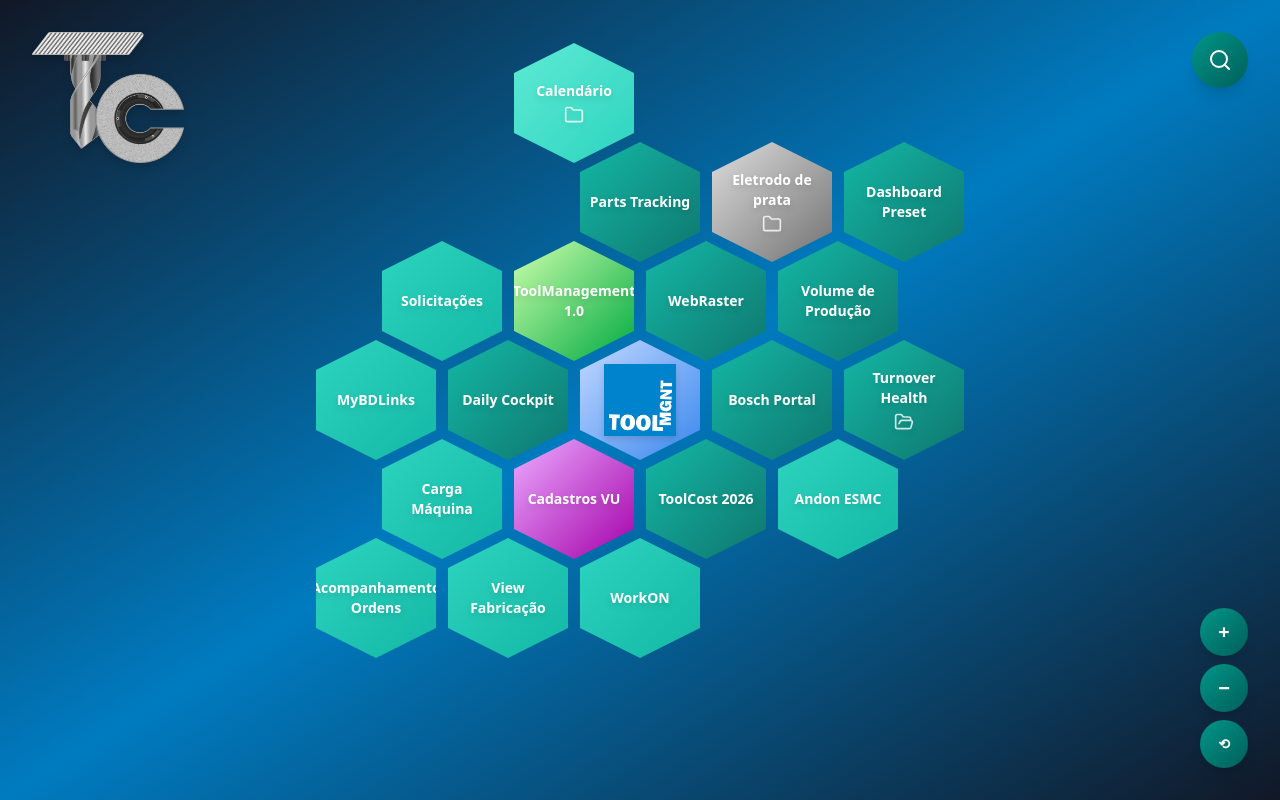
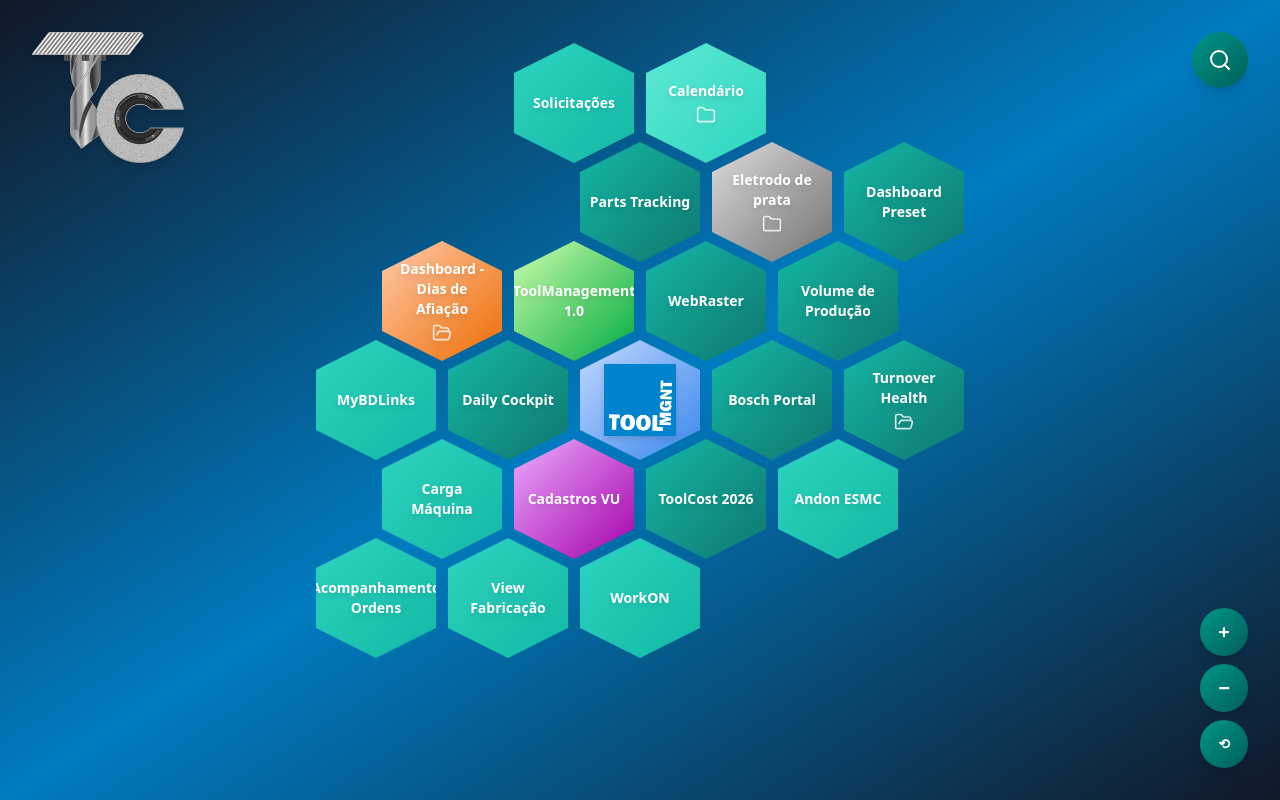
Before and after one commit to JoaoP3dro0808/ColmeiaToolingCenter, a React (Vite) app: page / in a window 1280 px wide. Built offline with nearby package versions, Linux system fonts and the light colour scheme.

Commit message:
File path Dashboard dias de afiação added

```diff
--- a/src/pages/Home.jsx
+++ b/src/pages/Home.jsx
@@ -25,6 +25,7 @@
     { title: 'Volume de Produção', link: 'https://app.powerbi.com/groups/26c107da-94ff-4b8f-9de4-1da4f23fea94/reports/310029bc-065d-4ce2-b725-7cb9f913fe68/ReportSection?experience=power-bi', relevance: 2 },
     { title: 'Turnover Health', filePath: 'S:/TEC/Technical_Function/1.1.Process_Develop_Tools/03.Shared/01.Process_Development/GD/02_Atividades em andamento/João Klippel/TurnoverHealth.pbix', relevance: 2 },
     { title: 'Calendário', link: '/calendar', relevance: 5 },
+    { title: 'Dashboard - Dias de Afiação', filePath: 'S:/TEC/Technical_Function/1.1.Process_Develop_Tools/03.Shared/02.Tooling_Center/01.Logistica/3. Ferramentas para Afiação/Lista Lotes de Afiação/Desenvolvimento/Dashboard - CargaMáquina.lnk', relevance: 3, color: { from: '#ffcbacff', to: '#ee6c02ff' } },
 ];
 
   return <Colmeia links={meusLinks} />;
```
